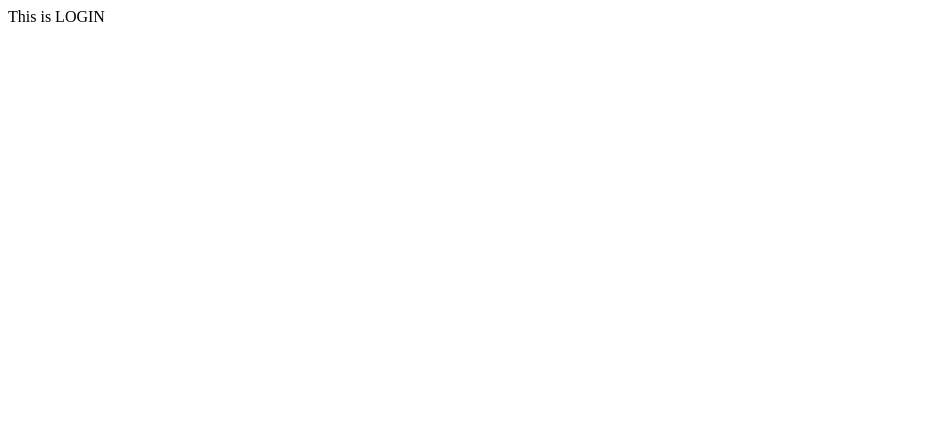
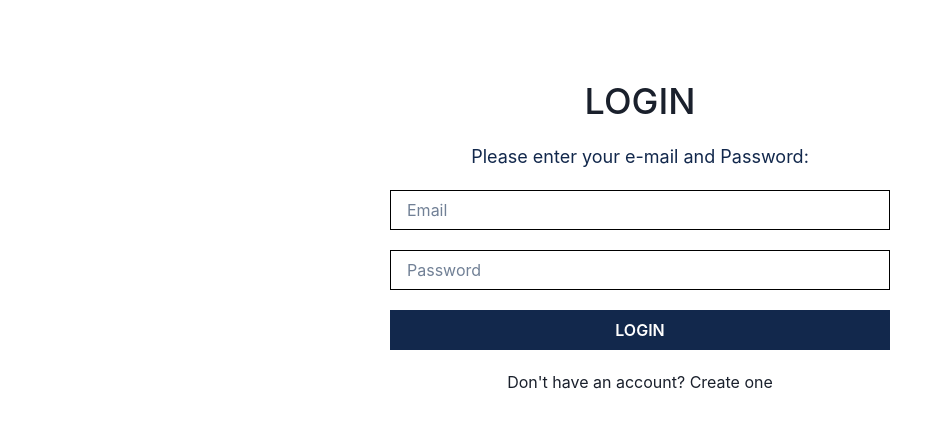
Before and after one commit to yuvraj99-cell/Blue-Mercury-React, a React (Create React App) app in the folder bluemercury/: page / in a window 1280 px wide. Shown: the top 428 px of the page, without its empty margins (0-945 px from the left). Built offline with nearby package versions, Linux system fonts and the light colour scheme.

Commit message:
done with static login and signup form

```diff
--- a/bluemercury/src/App.js
+++ b/bluemercury/src/App.js
@@ -1,8 +1,11 @@
+import Login from "./Component/Login";
+// import Signup from "./Component/Signup";
 
 function App() {
   return (
     <div className="App">
-      <div>This is LOGIN</div>
+
+        <Login/>
     </div>
   );
 }
--- /dev/null
+++ b/bluemercury/src/Component/Login.jsx
@@ -0,0 +1,37 @@
+import React from 'react'
+import {Box , Button, Heading, Input, Text, VStack} from '@chakra-ui/react';
+import { useState } from 'react';
+
+const Login = () => {
+  const [user , setUser]=useState({email:"",password:""});
+  const [erroForm,setErrorForm]=useState(false);
+
+  const handleChange=(e)=>{
+    setUser({...user , [e.target.name]:e.target.value})
+  }
+  const userAuth=()=>{
+    setErrorForm(false);
+    if(user.email===''||user.password===''){
+      setErrorForm(true);
+      return
+    }
+    console.log(user);
+    setUser({email:"",password:""});
+  }
+
+  return (
+    <Box marginTop={20}>
+    <VStack gap={5} flexDirection='column' alignItems="center">
+      <Heading fontWeight='medium'>LOGIN</Heading>
+      <Box as='div'   fontSize='large' color="#12284c">Please enter your e-mail and Password:</Box>
+      <Input name='email' value={user.email} onChange={handleChange} _hover='none' focusBorderColor='#12284c' borderColor="black"  borderRadius="none"  placeholder='Email' size='md' width={500} />
+      <Input name='password' value={user.password} onChange={handleChange} _hover='none' focusBorderColor='#12284c' borderColor="black"  borderRadius="none"  placeholder='Password' size='md' width={500} />
+      {erroForm && <Text color="red">Please Fill all Field</Text>}
+      <Button onClick={userAuth}  bgColor="#12284c" color="white" borderRadius="none" size="md" width={500}>LOGIN</Button>
+      <Box>Don't have an account? <span>Create one</span></Box>
+    </VStack>
+    </Box>
+  )
+}
+
+export default Login
--- /dev/null
+++ b/bluemercury/src/Component/Signup.jsx
@@ -0,0 +1,30 @@
+import { Box, Button, Heading, Input, Text, VStack } from '@chakra-ui/react'
+import React, { useState } from 'react'
+
+const Signup = () => {
+    const [createUser , setCreateUser]=useState({email:"",first_name:"",last_name:"",password:""});
+    const handleChange=(e)=>{
+        let {value , name } = e.target;
+        setCreateUser({...createUser,[name]:value});
+    }
+    const addUser=()=>{
+        console.log(createUser)
+    }
+  return (
+    <Box marginTop={50} maxW={500} mx="auto" >
+    <VStack gap={3} flexDirection='column' alignItems="center">
+      <Heading fontWeight='medium' color="#12284c">CREATE ACCOUNT</Heading>
+      <Box as='div'   fontSize='large' color="#12284c">Complete the form below to create a bluemercury.com account.</Box>
+      <Input name='email' onChange={handleChange} _hover='none' focusBorderColor='#12284c' borderColor="black"  borderRadius="none"  placeholder='Email*' size='md' width={500} />
+      <Input name='first_name' onChange={handleChange} _hover='none' focusBorderColor='#12284c' borderColor="black"  borderRadius="none"  placeholder='First Name*' size='md' width={500} />
+      <Input name='last_name' onChange={handleChange} _hover='none' focusBorderColor='#12284c' borderColor="black"  borderRadius="none"  placeholder='Last Name*  ' size='md' width={500} />
+      <Input name='password' onChange={handleChange} _hover='none' focusBorderColor='#12284c' borderColor="black"  borderRadius="none"  placeholder='Password*' size='md' width={500} />
+      <Text  fontSize="xs" alignSelf="flex-end">*Indicates Required Field</Text>
+      <Button onClick={addUser} bgColor="#12284c" color="white" borderRadius="none" size="md" width={300}>CREATE ACCOUNT</Button>
+      <Box>Already have a bluemercury.com account? <span>Sign In</span></Box>
+    </VStack>
+    </Box>
+  )
+}
+
+export default Signup
--- a/bluemercury/src/index.js
+++ b/bluemercury/src/index.js
@@ -2,11 +2,14 @@ import React from 'react';
 import ReactDOM from 'react-dom/client';
 import App from './App';
 import reportWebVitals from './reportWebVitals';
+import {ChakraProvider} from '@chakra-ui/react'
 
 const root = ReactDOM.createRoot(document.getElementById('root'));
 root.render(
   <React.StrictMode>
+    <ChakraProvider>
     <App />
+    </ChakraProvider>
   </React.StrictMode>
 );
 
```
